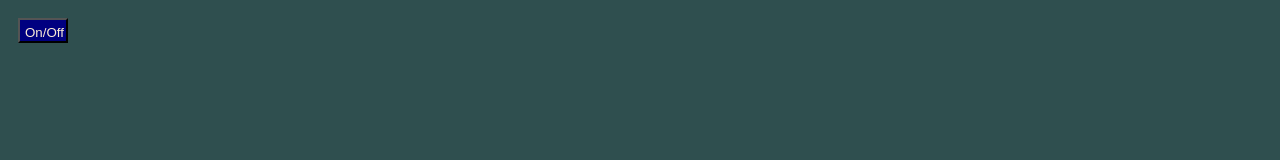
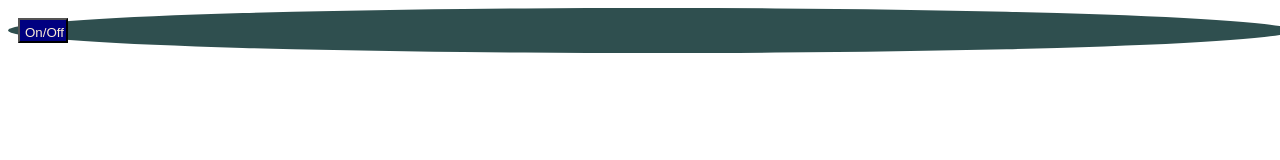
Before and after one commit to kilted2000/darkmodeextend, a browser extension: page index.html in a window 1280 px wide. Drawn offline with Linux system fonts and the light colour scheme.

Commit message:
edit body

```diff
--- a/index.html
+++ b/index.html
@@ -13,5 +13,4 @@
 
   <div class="contain"> <button id="toggle">On/Off</button></div>
     <script src="index.js"></script>
-  </body>
-</html>
+  </b
--- a/toggle.css
+++ b/toggle.css
@@ -1,19 +1,19 @@
-
-    body{
+body {
   font-family: sans-serif;
-        padding: 10px;
-        background-color: darkslategray;
-
 }
 
-    .contain{
+.contain {
   border-radius: 75%;
+  background-color: darkslategray;
+  height: 100%;
+  width: 100%;
+  padding: 10px;
 }
 
-    button{
+button {
   padding: 5px;
   width: 50px;
   height: 25px;
   background-color: navy;
-        color:antiquewhite
+  color: antiquewhite;
 }
```
Lines whose indentation alone changed are shown as unchanged.
